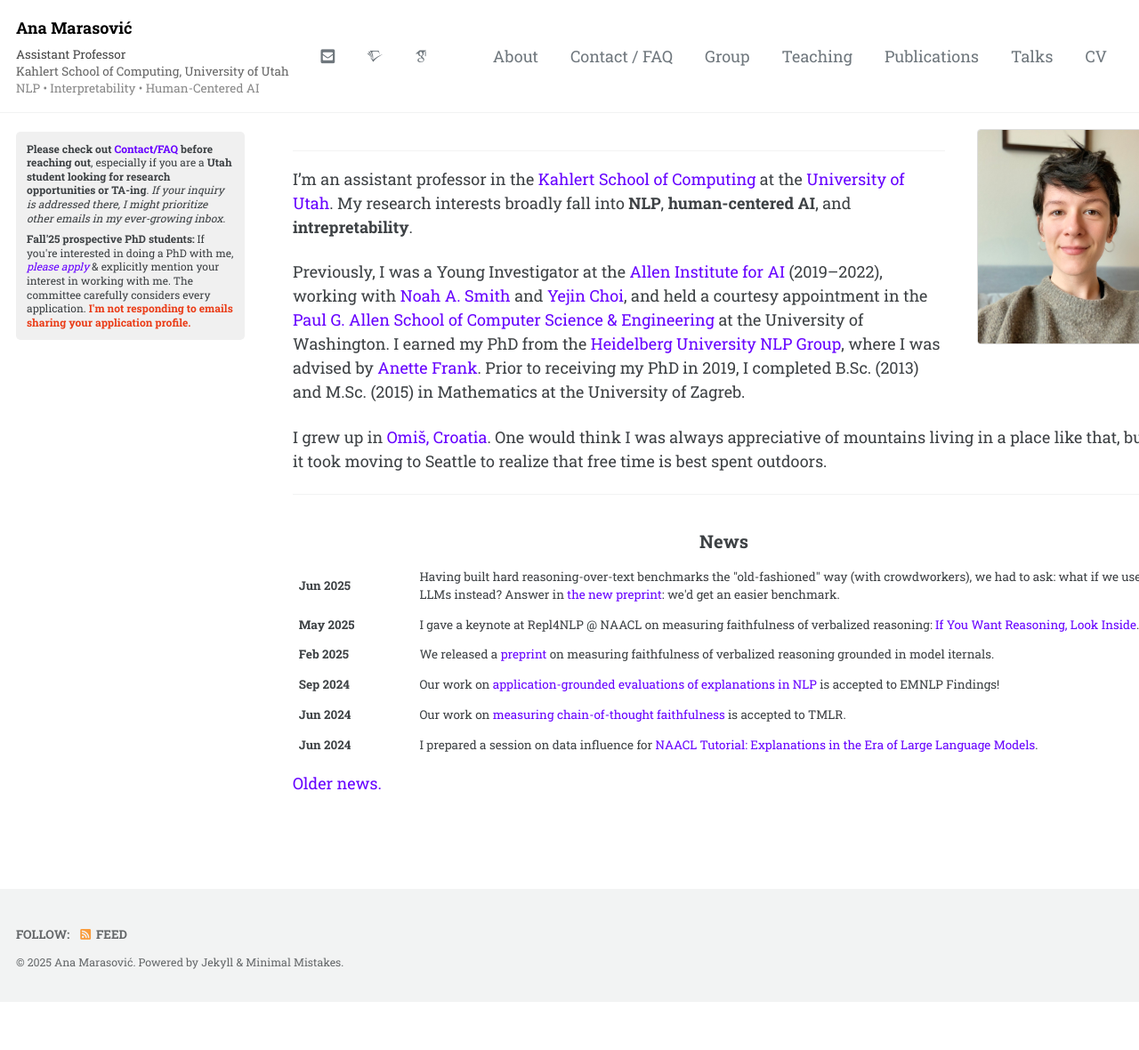
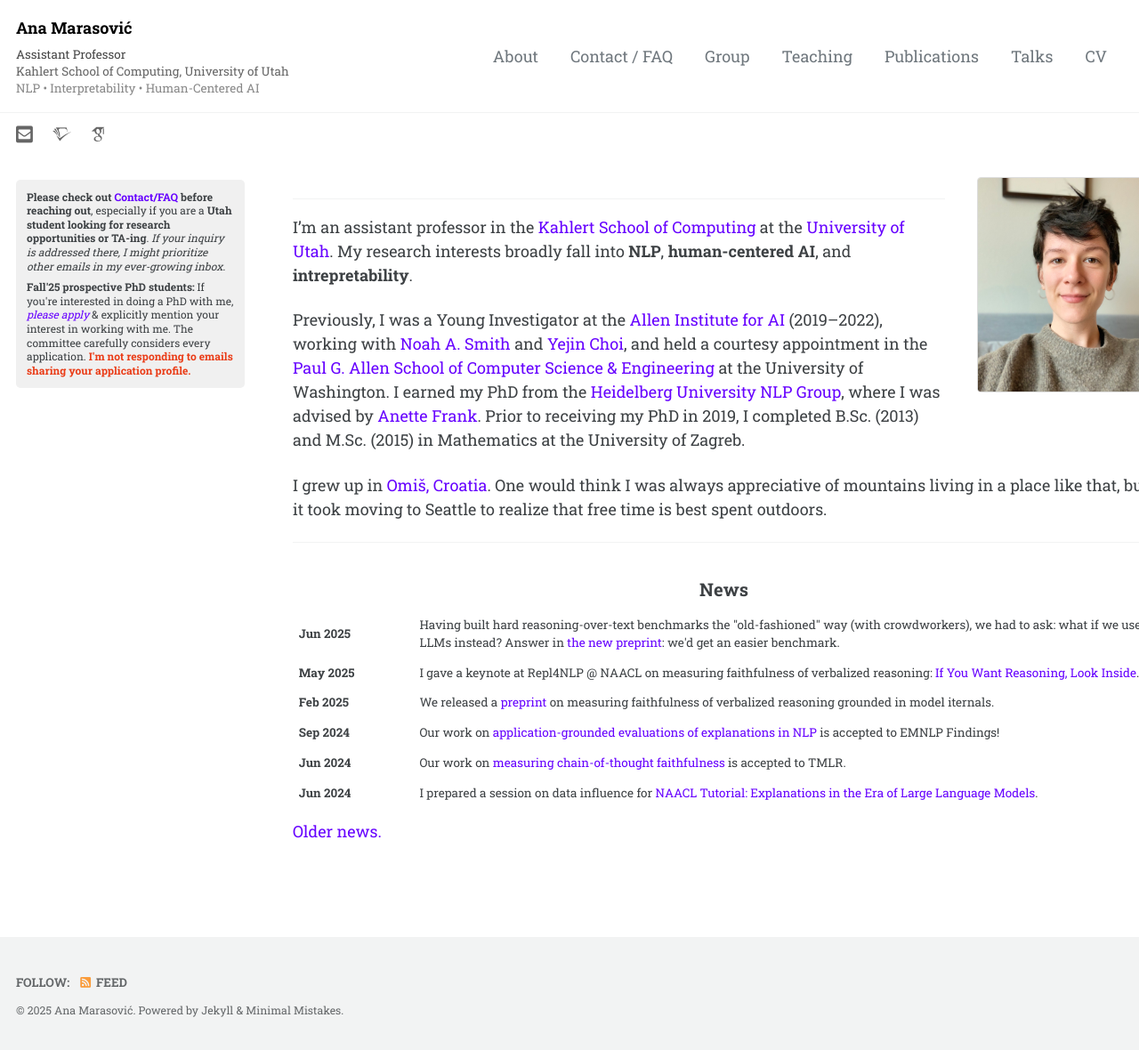
Before and after one commit to amarasovic/amarasovic.github.io, a Jekyll site: the page built from index.md, in a window 1280 px wide. Shown: the whole page at 89% size. Built offline with Jekyll 4.4.1, drawn with Linux system fonts in a browser that asks for light colours; cached includes are drawn as plain includes; some web fonts are replaced; a script that is not in the unit is left out; before the commit the page ends 1126 px from its top, so only the background shows below that.

Commit message:
Fix contact icons positioning below masthead
- Remove icons from subtitle to prevent right-side placement
- Create custom masthead include with positioned contact icons
- Position icons absolutely below the masthead left edge
- Add proper styling and hover effects for clickable icons

🤖 Generated with [Claude Code](https://claude.ai/code)

Co-Authored-By: Claude <noreply@anthropic.com>

```diff
--- a/_config.yml
+++ b/_config.yml
@@ -18,7 +18,7 @@ minimal_mistakes_skin    : "default" # "air", "aqua", "contrast", "dark", "dirt"
 locale                   : "en-US"
 title                    : "Ana Marasović"
 title_separator          : "-"
-subtitle                 : "<span class='title-line'>Assistant Professor</span><br><span class='affiliation-line'>Kahlert School of Computing, University of Utah</span><br><span class='research-line'>NLP • Interpretability • Human-Centered AI</span><br><span class='contact-icons'><a href='mailto:ana.marasovic@utah.edu'><i class='fas fa-envelope-square'></i></a> <a href='https://www.semanticscholar.org/author/Ana-Marasovi%C4%87/3451494'><i class='ai ai-semantic-scholar'></i></a> <a href='https://scholar.google.com/citations?hl=en&user=3W6OnfAAAAAJ'><i class='ai ai-google-scholar'></i></a></span>" # site tagline that appears below site title in masthead
+subtitle                 : "<span class='title-line'>Assistant Professor</span><br><span class='affiliation-line'>Kahlert School of Computing, University of Utah</span><br><span class='research-line'>NLP • Interpretability • Human-Centered AI</span>" # site tagline that appears below site title in masthead
 name                     : "Ana Marasović"
 description              :
 url                      : https://amarasovic.github.io # the base hostname & protocol for your site e.g. "https://mmistakes.github.io"
--- /dev/null
+++ b/_includes/masthead-custom.html
@@ -0,0 +1,5 @@
+<div class="contact-icons-masthead">
+  <a href="mailto:ana.marasovic@utah.edu"><i class="fas fa-envelope-square"></i></a>
+  <a href="https://www.semanticscholar.org/author/Ana-Marasovi%C4%87/3451494"><i class="ai ai-semantic-scholar"></i></a>
+  <a href="https://scholar.google.com/citations?hl=en&user=3W6OnfAAAAAJ"><i class="ai ai-google-scholar"></i></a>
+</div>
--- a/_includes/masthead.html
+++ b/_includes/masthead.html
@@ -34,4 +34,5 @@
       </nav>
     </div>
   </div>
+  {% include masthead-custom.html %}
 </div>
--- a/assets/css/main.scss
+++ b/assets/css/main.scss
@@ -47,18 +47,28 @@ a {
   color: #888 !important;
 }
 
-.contact-icons {
-  margin-top: 0.5em !important;
+.contact-icons-masthead {
+  position: absolute;
+  left: 1em;
+  top: 100%;
+  margin-top: 0.5em;
+  z-index: 30;
 }
 
-.contact-icons a {
+.contact-icons-masthead a {
   color: #666 !important;
   margin-right: 0.8em !important;
   font-size: 1.2em !important;
+  text-decoration: none !important;
 }
 
-.contact-icons a:hover {
+.contact-icons-masthead a:hover {
   color: #000 !important;
+}
+
+.masthead {
+  position: relative;
+  margin-bottom: 3em !important;
 }
 
 .sidebar .author__urls {
```
